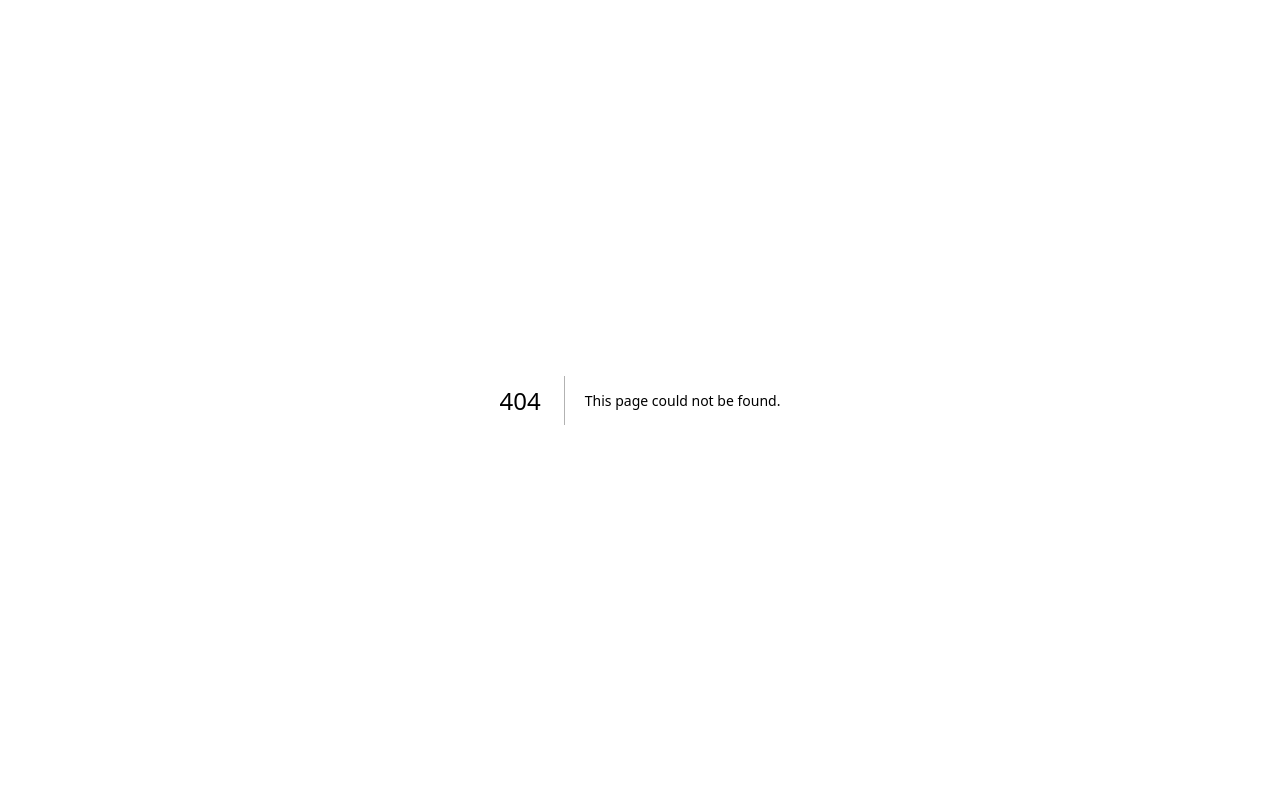
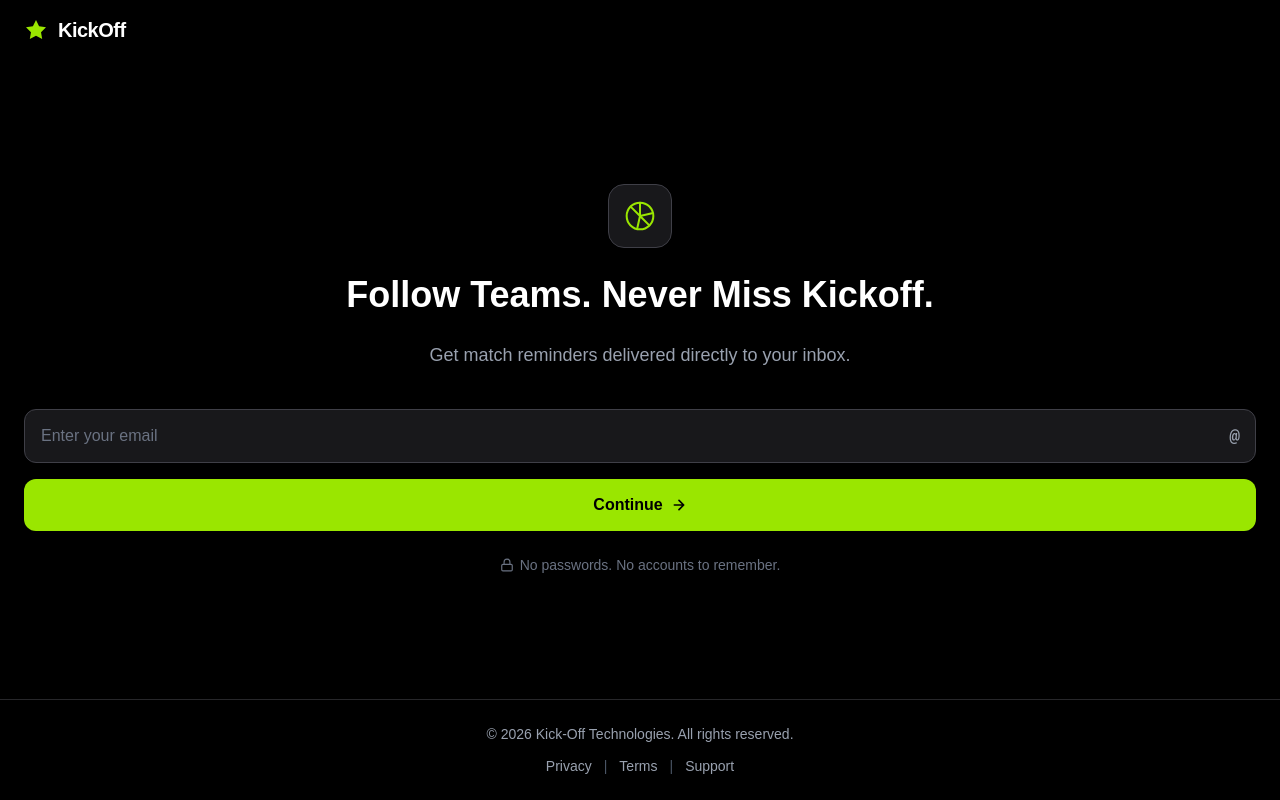
Before and after one commit to samuel-samson06/kick_off, a Next.js app: page /email in a window 1280 px wide. Before the commit this address had no page. Built offline with nearby package versions, Linux system fonts and the light colour scheme.

Commit message:
Add foundational structure and product principles for Match Reminder app

```diff
--- /dev/null
+++ b/app/(dashboard)/dashboard/page.tsx
@@ -0,0 +1,11 @@
+import React from 'react'
+
+function page() {
+  return (
+    <div>
+
+    </div>
+  )
+}
+
+export default page
--- /dev/null
+++ b/app/(dashboard)/dashboard/settings/page.tsx
@@ -0,0 +1,11 @@
+import React from 'react'
+
+function page() {
+  return (
+    <div>
+      settings
+    </div>
+  )
+}
+
+export default page
--- /dev/null
+++ b/app/email/page.tsx
@@ -0,0 +1,61 @@
+import Header from "@/components/layout/Header"
+import Footer from "@/components/layout/Footer"
+
+export default function EmailOnboarding() {
+  return (
+    <div className="min-h-screen flex flex-col bg-black">
+      <Header />
+
+      <main className="flex-1 flex flex-col items-center justify-center px-6 py-16">
+        <div className="max-w-7xl mx-auto w-full flex flex-col items-center">
+          <div className="max-w-7xl w-full space-y-6 text-center">
+            <div className="mx-auto w-16 h-16 bg-zinc-900 border border-zinc-700 rounded-2xl flex items-center justify-center">
+              <svg className="w-8 h-8 text-lime-400" viewBox="0 0 24 24" fill="none" stroke="currentColor" strokeWidth="1.5" strokeLinecap="round" strokeLinejoin="round">
+                <circle cx="12" cy="12" r="10" />
+                <path d="M12 2v10l7 7M12 12L5 5M12 12l-2 9M12 12l9-2" />
+              </svg>
+            </div>
+
+            <h1 className="text-3xl sm:text-4xl font-bold text-white leading-tight">
+              Follow Teams. Never Miss Kickoff.
+            </h1>
+
+            <p className="text-gray-400 text-base sm:text-lg">
+              Get match reminders delivered directly to your inbox.
+            </p>
+
+            <div className="pt-4 space-y-4">
+              <div className="relative">
+                <input
+                  type="email"
+                  placeholder="Enter your email"
+                  className="w-full px-4 py-3.5 bg-zinc-900 border border-zinc-700 text-white rounded-xl placeholder:text-gray-500 pr-12 outline-none focus:ring-2 focus:ring-lime-400/50 transition-shadow"
+                />
+                <span className="absolute right-4 top-1/2 -translate-y-1/2 text-gray-400 font-mono text-lg">
+                  @
+                </span>
+              </div>
+
+              <button className="w-full py-3.5 bg-lime-400 hover:bg-lime-500 text-black font-semibold rounded-xl flex items-center justify-center gap-2 transition-colors">
+                Continue
+                <svg className="w-4 h-4" viewBox="0 0 24 24" fill="none" stroke="currentColor" strokeWidth="2.5" strokeLinecap="round" strokeLinejoin="round">
+                  <path d="M5 12h14M12 5l7 7-7 7" />
+                </svg>
+              </button>
+            </div>
+
+            <p className="text-sm text-gray-500 flex items-center justify-center gap-1.5">
+              <svg className="w-3.5 h-3.5" viewBox="0 0 24 24" fill="none" stroke="currentColor" strokeWidth="2" strokeLinecap="round" strokeLinejoin="round">
+                <rect x="3" y="11" width="18" height="11" rx="2" ry="2" />
+                <path d="M7 11V7a5 5 0 0 1 10 0v4" />
+              </svg>
+              No passwords. No accounts to remember.
+            </p>
+          </div>
+        </div>
+      </main>
+
+      <Footer />
+    </div>
+  )
+}
--- a/app/layout.tsx
+++ b/app/layout.tsx
@@ -13,8 +13,8 @@ const geistMono = Geist_Mono({
 });
 
 export const metadata: Metadata = {
-  title: "Create Next App",
-  description: "Generated by create next app",
+  title: "KickOff — Match Reminders",
+  description: "Get match reminders delivered directly to your inbox. Follow your teams and never miss kickoff.",
 };
 
 export default function RootLayout({
--- a/app/page.tsx
+++ b/app/page.tsx
@@ -1,65 +1,5 @@
-import Image from "next/image";
+import { redirect } from 'next/navigation'
 
-export default function Home() {
-  return (
-    <div className="flex flex-col flex-1 items-center justify-center bg-zinc-50 font-sans dark:bg-black">
-      <main className="flex flex-1 w-full max-w-3xl flex-col items-center justify-between py-32 px-16 bg-white dark:bg-black sm:items-start">
-        <Image
-          className="dark:invert"
-          src="/next.svg"
-          alt="Next.js logo"
-          width={100}
-          height={20}
-          priority
-        />
-        <div className="flex flex-col items-center gap-6 text-center sm:items-start sm:text-left">
-          <h1 className="max-w-xs text-3xl font-semibold leading-10 tracking-tight text-black dark:text-zinc-50">
-            To get started, edit the page.tsx file.
-          </h1>
-          <p className="max-w-md text-lg leading-8 text-zinc-600 dark:text-zinc-400">
-            Looking for a starting point or more instructions? Head over to{" "}
-            <a
-              href="https://vercel.com/templates?framework=next.js&utm_source=create-next-app&utm_medium=appdir-template-tw&utm_campaign=create-next-app"
-              className="font-medium text-zinc-950 dark:text-zinc-50"
-            >
-              Templates
-            </a>{" "}
-            or the{" "}
-            <a
-              href="https://nextjs.org/learn?utm_source=create-next-app&utm_medium=appdir-template-tw&utm_campaign=create-next-app"
-              className="font-medium text-zinc-950 dark:text-zinc-50"
-            >
-              Learning
-            </a>{" "}
-            center.
-          </p>
-        </div>
-        <div className="flex flex-col gap-4 text-base font-medium sm:flex-row">
-          <a
-            className="flex h-12 w-full items-center justify-center gap-2 rounded-full bg-foreground px-5 text-background transition-colors hover:bg-[#383838] dark:hover:bg-[#ccc] md:w-[158px]"
-            href="https://vercel.com/new?utm_source=create-next-app&utm_medium=appdir-template-tw&utm_campaign=create-next-app"
-            target="_blank"
-            rel="noopener noreferrer"
-          >
-            <Image
-              className="dark:invert"
-              src="/vercel.svg"
-              alt="Vercel logomark"
-              width={16}
-              height={16}
-            />
-            Deploy Now
-          </a>
-          <a
-            className="flex h-12 w-full items-center justify-center rounded-full border border-solid border-black/[.08] px-5 transition-colors hover:border-transparent hover:bg-black/[.04] dark:border-white/[.145] dark:hover:bg-[#1a1a1a] md:w-[158px]"
-            href="https://nextjs.org/docs?utm_source=create-next-app&utm_medium=appdir-template-tw&utm_campaign=create-next-app"
-            target="_blank"
-            rel="noopener noreferrer"
-          >
-            Documentation
-          </a>
-        </div>
-      </main>
-    </div>
-  );
+export default function HomePage() {
+  redirect("/email")
 }
--- /dev/null
+++ b/components/layout/Footer.tsx
@@ -0,0 +1,16 @@
+export default function Footer() {
+  return (
+    <footer className="border-t border-zinc-800 text-gray-400 py-6 px-6">
+      <div className="max-w-7xl mx-auto text-center space-y-3">
+        <p className="text-sm">&copy; 2026 Kick-Off Technologies. All rights reserved.</p>
+        <nav className="flex items-center justify-center gap-3 text-sm">
+          <a href="#" className="hover:text-white transition-colors">Privacy</a>
+          <span className="text-gray-600">|</span>
+          <a href="#" className="hover:text-white transition-colors">Terms</a>
+          <span className="text-gray-600">|</span>
+          <a href="#" className="hover:text-white transition-colors">Support</a>
+        </nav>
+      </div>
+    </footer>
+  )
+}
--- /dev/null
+++ b/components/layout/Header.tsx
@@ -0,0 +1,12 @@
+export default function Header() {
+  return (
+    <header className="px-6 py-4">
+      <div className="max-w-7xl mx-auto flex items-center gap-2.5">
+        <svg className="w-6 h-6 text-lime-400" viewBox="0 0 24 24" fill="currentColor">
+          <path d="M12 2l3.09 6.26L22 9.27l-5 4.87 1.18 6.88L12 17.77l-6.18 3.25L7 14.14 2 9.27l6.91-1.01L12 2z" />
+        </svg>
+        <span className="text-xl font-bold text-white tracking-tight">KickOff</span>
+      </div>
+    </header>
+  )
+}
--- a/package.json
+++ b/package.json
@@ -11,7 +11,8 @@
   "dependencies": {
     "next": "16.2.7",
     "react": "19.2.4",
-    "react-dom": "19.2.4"
+    "react-dom": "19.2.4",
+    "react-icons": "^5.6.0"
   },
   "devDependencies": {
     "@tailwindcss/postcss": "^4",
```
Also changed, not shown: 2 other files (tests, documents, lock files or other folders).
